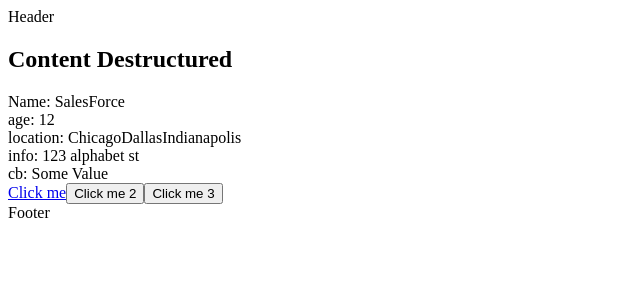
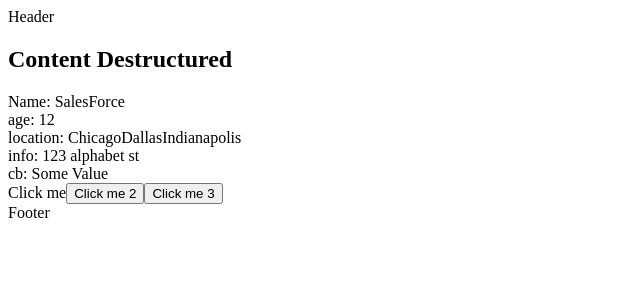
Before and after one commit to azizali/react-sf, a React (Create React App) app: page / in a window 1280 px wide. Shown: the top 300 px of the page, without its empty margins (0-640 px from the left). Built offline with nearby package versions, Linux system fonts and the light colour scheme.

Commit message:
Button and PropTypes

```diff
--- a/package.json
+++ b/package.json
@@ -6,6 +6,7 @@
     "@testing-library/jest-dom": "^4.2.4",
     "@testing-library/react": "^9.3.2",
     "@testing-library/user-event": "^7.1.2",
+    "prop-types": "^15.7.2",
     "react": "^16.13.1",
     "react-dom": "^16.13.1",
     "react-scripts": "3.4.1"
--- a/src/Button.jsx
+++ b/src/Button.jsx
@@ -1,18 +1,5 @@
 import React from 'react';
-
-// const props = {
-//   type: 'a',
-//   value: 'b',
-//   z: 'z',
-//   x: 'x'
-// }
-
-// const { value, type, to, ...everythingElse } = props
-// everythingElse = {
-//   z: 'z',
-//   x: 'x'
-// }
-
+import PropTypes from 'prop-types';
 
 export default function Button({ value, type, to, ...remainingProps }){
   if(type === 'anchor'){
@@ -31,3 +18,14 @@
     )
   }
 }
+
+Button.propTypes = {
+  value: PropTypes.string.isRequired,
+  type: PropTypes.oneOf(['button', 'input', 'anchor']),
+  // to: PropTypes.string,
+  to: function(props, propName, componentName) {
+    if(props.type === 'anchor' && typeof props[propName] === 'undefined'){
+      return new Error(`${propName} is required when type='anchor'`);
+    }
+  },
+}
--- a/src/Content.jsx
+++ b/src/Content.jsx
@@ -31,7 +31,7 @@
       <Button
         value="Click me"
         type="anchor"
-        to="https://google.com"
+        // to="https://google.com"
         id="x"
         width="100px"
         border="true"
```
Also changed, not shown: 1 other file (tests, documents, lock files or other folders).
